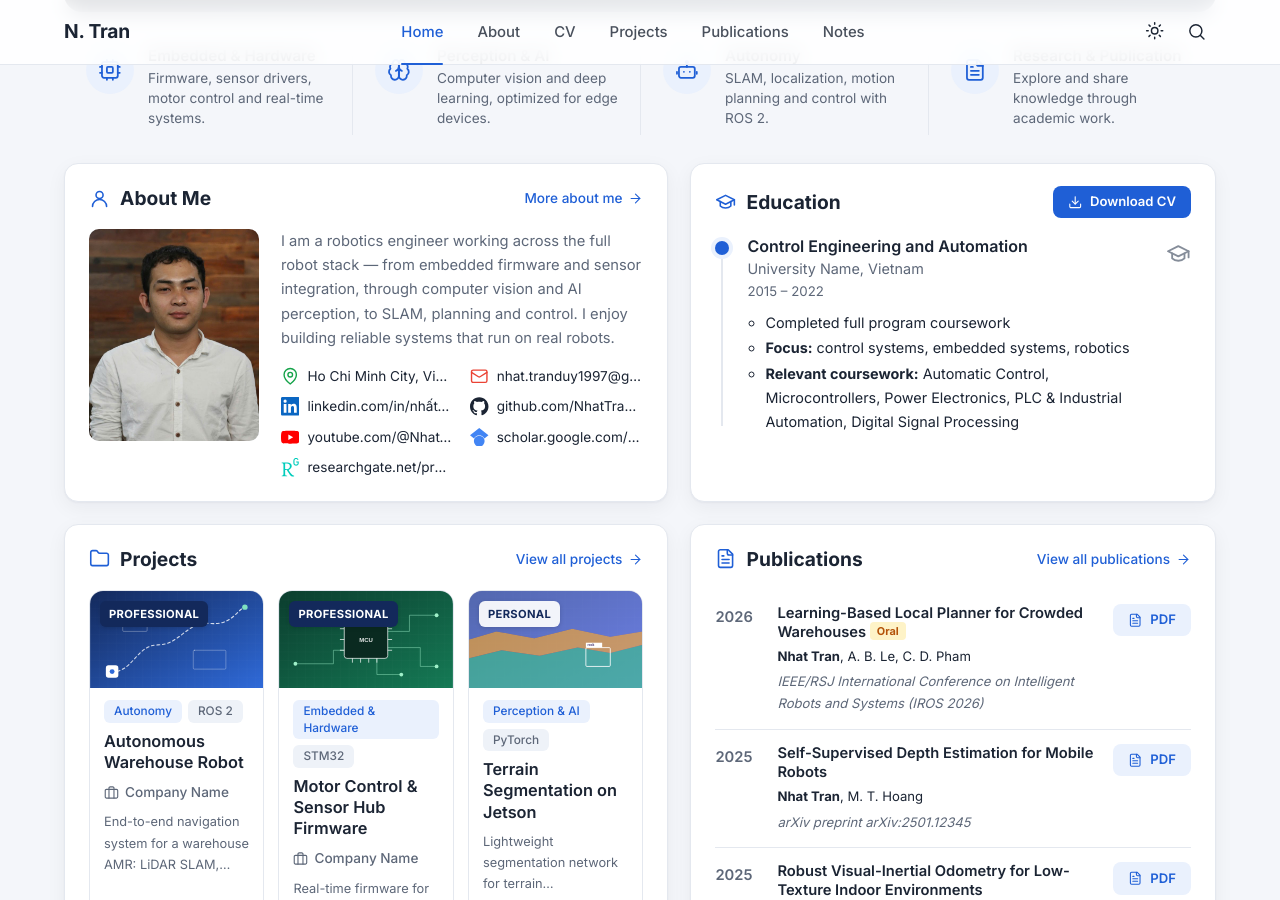
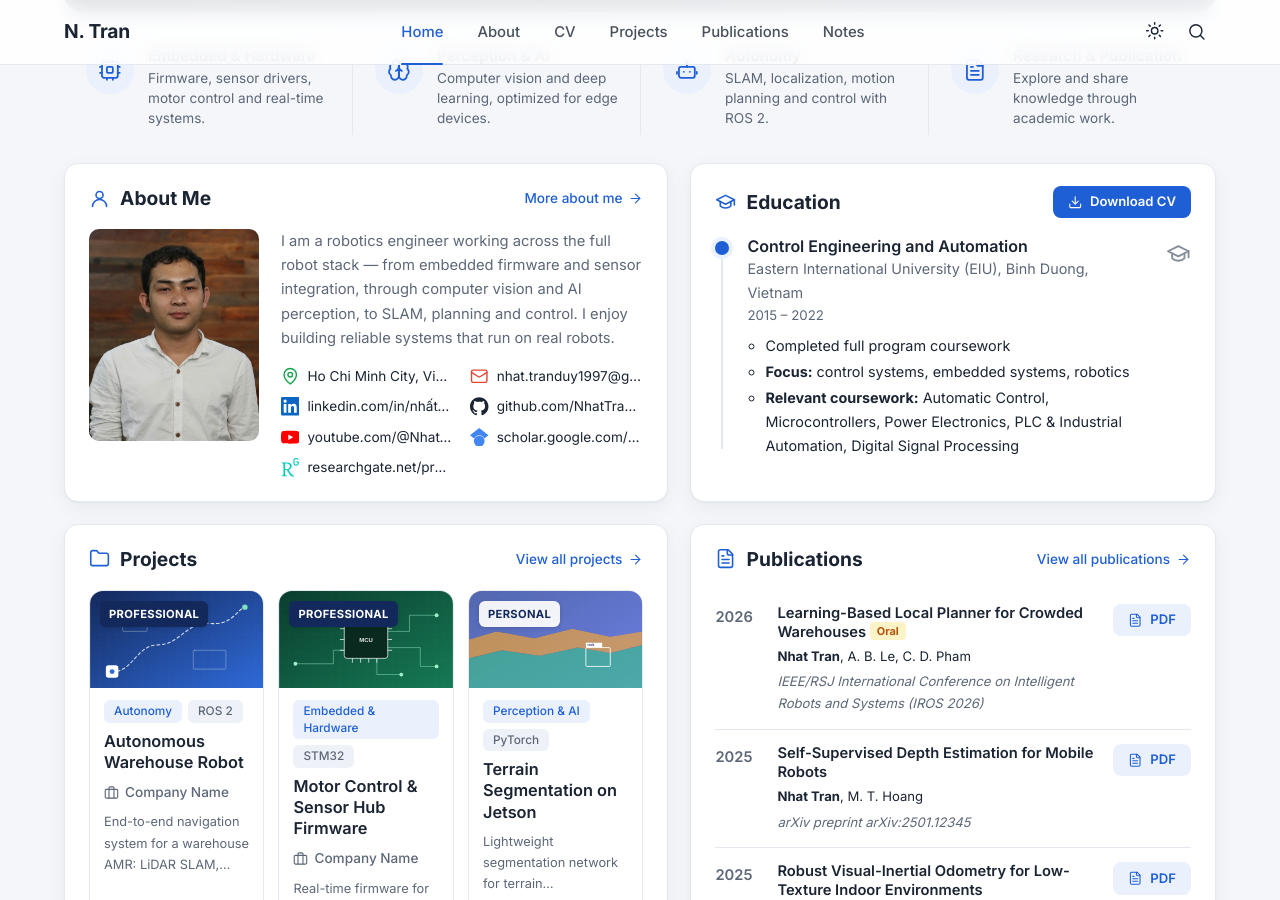
Before and after one commit to NhatTran-97/NhatTran-97.github.io, a Jekyll site: the page built from index.html, in a window 1280 px wide and 900 px high, scrolled down 461 px. Built offline with Jekyll 4.4.1, drawn with Linux system fonts in a browser that asks for light colours.

Commit message:
Education: set university to Eastern International University
Co-Authored-By: Claude Opus 5.5 <noreply@anthropic.com>
Claude-Session: https://claude.ai/code/session_01WtscMMpGViN2kQZVLN7Eom

```diff
--- a/_data/cv.yml
+++ b/_data/cv.yml
@@ -18,7 +18,7 @@ sections:
     items:
       # Chỉ ghi tên ngành (không ghi "B.Eng." / "Graduated") — xem README mục 4.3
       - title: Control Engineering and Automation
-        org: University Name, Vietnam
+        org: Eastern International University (EIU), Binh Duong, Vietnam
         period: 2015 – 2022
         details:
           - Completed full program coursework
```
